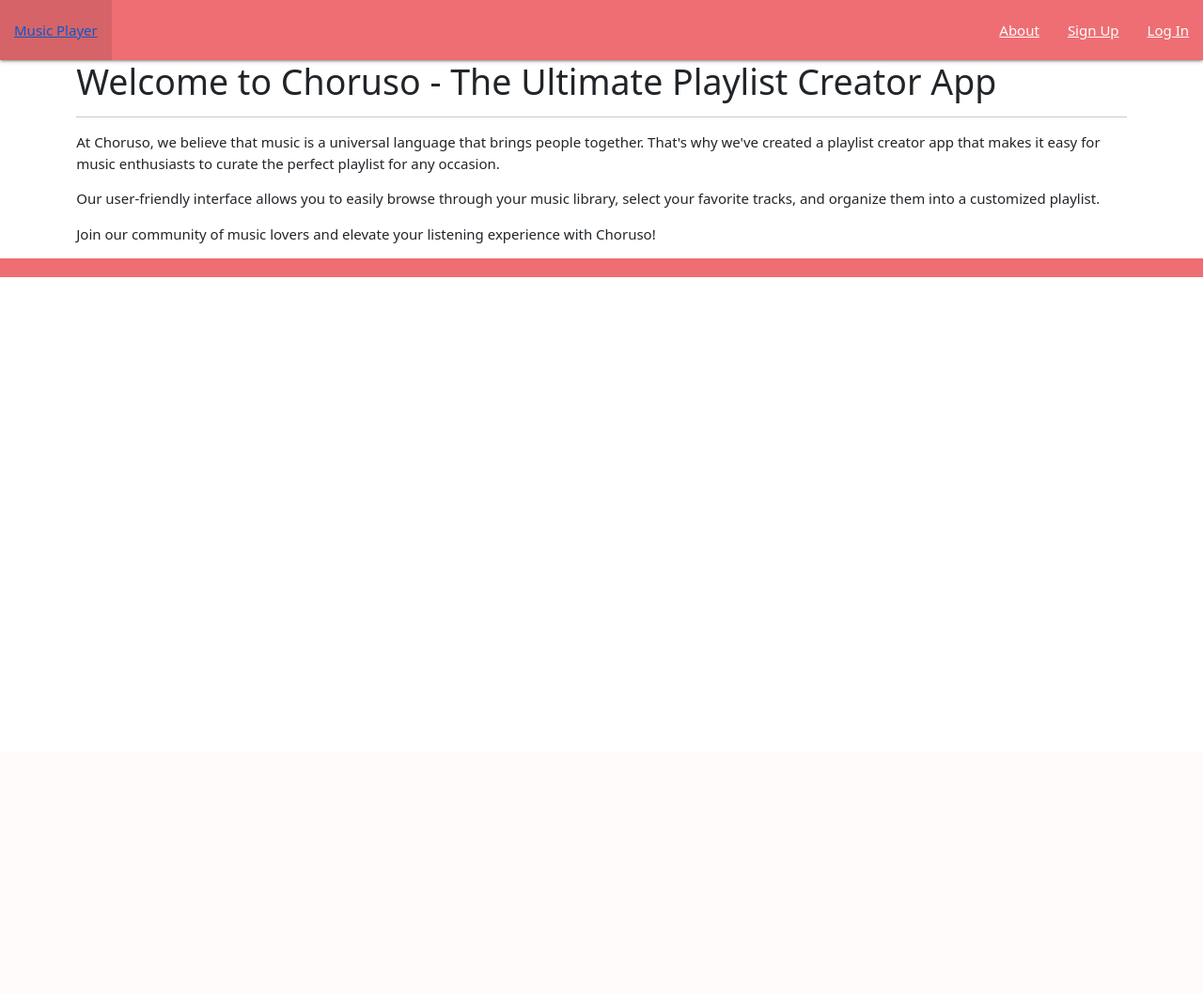
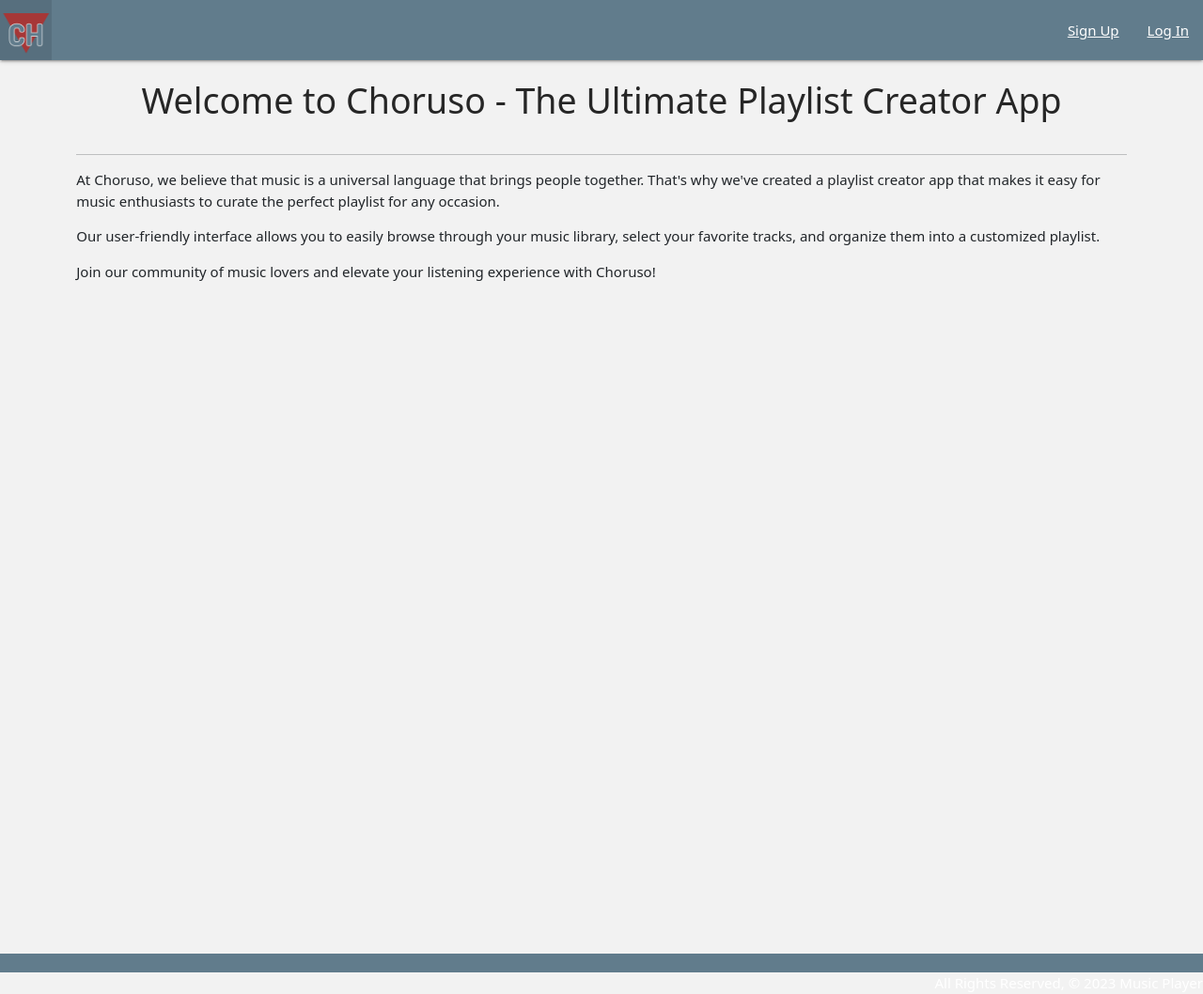
Before and after one commit to ryanbyrne28/project3, a Django app: template music_player/main_app/templates/about.html in a window 1280 px wide. Shown: the whole page at 94% size. Before the commit the page ends 295 px from the top, so only its background shows below. Run offline with Django 3.2, Linux system fonts and the light colour scheme; the template is opened without the code that fills it, so the values that code supplies are empty.

Commit message:
css and logos

```diff
--- a/music_player/main_app/static/css/style.css
+++ b/music_player/main_app/static/css/style.css
@@ -1,3 +1,36 @@
+body {
+    background-color: #F2F2F2 !important;
+}
 #song-artist {
-    color: blue;
+    color: #B6E1F2;
+    font-style: italic;
+    font-size: smaller;
 }
+h1 {
+    padding: 20px;
+    text-align: center;
+    color: #262626;
+}
+.nav-wrapper {
+     background-color: #617C8C;
+}
+.page-footer {
+    background-color: #617C8C;
+}
+.about-container {
+    background-color: #F2F2F2;
+    padding-bottom: 700px;
+}
+#submitbutton {
+    background-color: #617C8C;
+    color: #F2F2F2;
+}
+.logo {
+    height: 55px;
+    width: 55px;
+
+}
+.rightlogo {
+    height: 30px;
+    width: 30px;
+}
--- a/music_player/main_app/templates/base.html
+++ b/music_player/main_app/templates/base.html
@@ -15,8 +15,8 @@
       href=https://cdnjs.cloudflare.com/ajax/libs/materialize/1.0.0/css/materialize.min.css
     />
     <link rel="stylesheet" type="text/css" href="{% static 'css/style.css' %}" />
- <script src="https://cdnjs.cloudflare.com/ajax/libs/materialize/1.0.0/js/materialize.min.js"></script>
- <link href="https://cdn.jsdelivr.net/npm/bootstrap@5.2.3/dist/css/bootstrap.min.css" rel="stylesheet" integrity="sha384-rbsA2VBKQhggwzxH7pPCaAqO46MgnOM80zW1RWuH61DGLwZJEdK2Kadq2F9CUG65" crossorigin="anonymous">
+    <script src="https://cdnjs.cloudflare.com/ajax/libs/materialize/1.0.0/js/materialize.min.js"></script>
+    <link href="https://cdn.jsdelivr.net/npm/bootstrap@5.2.3/dist/css/bootstrap.min.css" rel="stylesheet" integrity="sha384-rbsA2VBKQhggwzxH7pPCaAqO46MgnOM80zW1RWuH61DGLwZJEdK2Kadq2F9CUG65" crossorigin="anonymous">
   </head>
   <body>
     <header class=navbar-fixed>
@@ -24,19 +24,18 @@
         <div class=nav-wrapper>
           <ul>
             <li>
-              <a href=/ class=left brand-logo>  Music Player</a>
+              <a href="/" class="left brand-logo">  <img src="{% static 'css/images/android-chrome-512x512.png' %}" class="logo"></a>
             </li>
           </ul>
           <ul class=right>
-            <li><a href="{% url 'about'%}">About</a></li>
             {% if user.is_authenticated %}
-            <li><a href="{% url 'playlist_create' %}">Add a Playlist</a></li>
-            <li><a href="{% url 'index' %}">View All Playlists</a></li>
-              <li><a href="{% url 'logout' %}">Log Out</a></li>
-              <li><a href="{% url 'index' %}">Hi! {{ user.username }} </a></li>
+            <li><a href="{% url 'playlist_create' %}"><img src='https://cdn.iconscout.com/icon/premium/png-512-thumb/add-1486-551406.png?f=avif&w=256'class='rightlogo' title="Create Playlist"></a></li>
+            <li><a href="{% url 'index' %}"><img src='https://cdn.iconscout.com/icon/premium/png-512-thumb/playlist-39-551618.png?f=avif&w=256'class="rightlogo"title="View All Playlists"></a></li>
+            <li><a href="{% url 'logout' %}"><img src='https://cdn.iconscout.com/icon/premium/png-512-thumb/enter-26-551609.png?f=avif&w=256'class='rightlogo'title="Logout!"></a></li>
+            <li><a href="{% url 'index' %}">Hi! {{ user.username }} </a></li>
               {% else %}
-              <li><a href="{% url 'signup' %}">Sign Up</a></li>
-              <li><a href="{% url 'login' %}">Log In</a></li>
+            <li><a href="{% url 'signup' %}">Sign Up</a></li>
+            <li><a href="{% url 'login' %}">Log In</a></li>
               {% endif %}
           </ul>
         </div>
--- a/music_player/main_app/templates/main_app/playlist_form.html
+++ b/music_player/main_app/templates/main_app/playlist_form.html
@@ -10,6 +10,6 @@
   <table>
     {{ form.as_table }}
   </table>
-  <input type="submit" value="Submit!" class="btn" />
+  <input type="submit" value="Submit!" class="btn" id="submitbutton"/>
 </form>
 {% endblock %}
```
Also changed, not shown: music_player/main_app/static/css/images/icons8-musical-notes-48.png (added).
